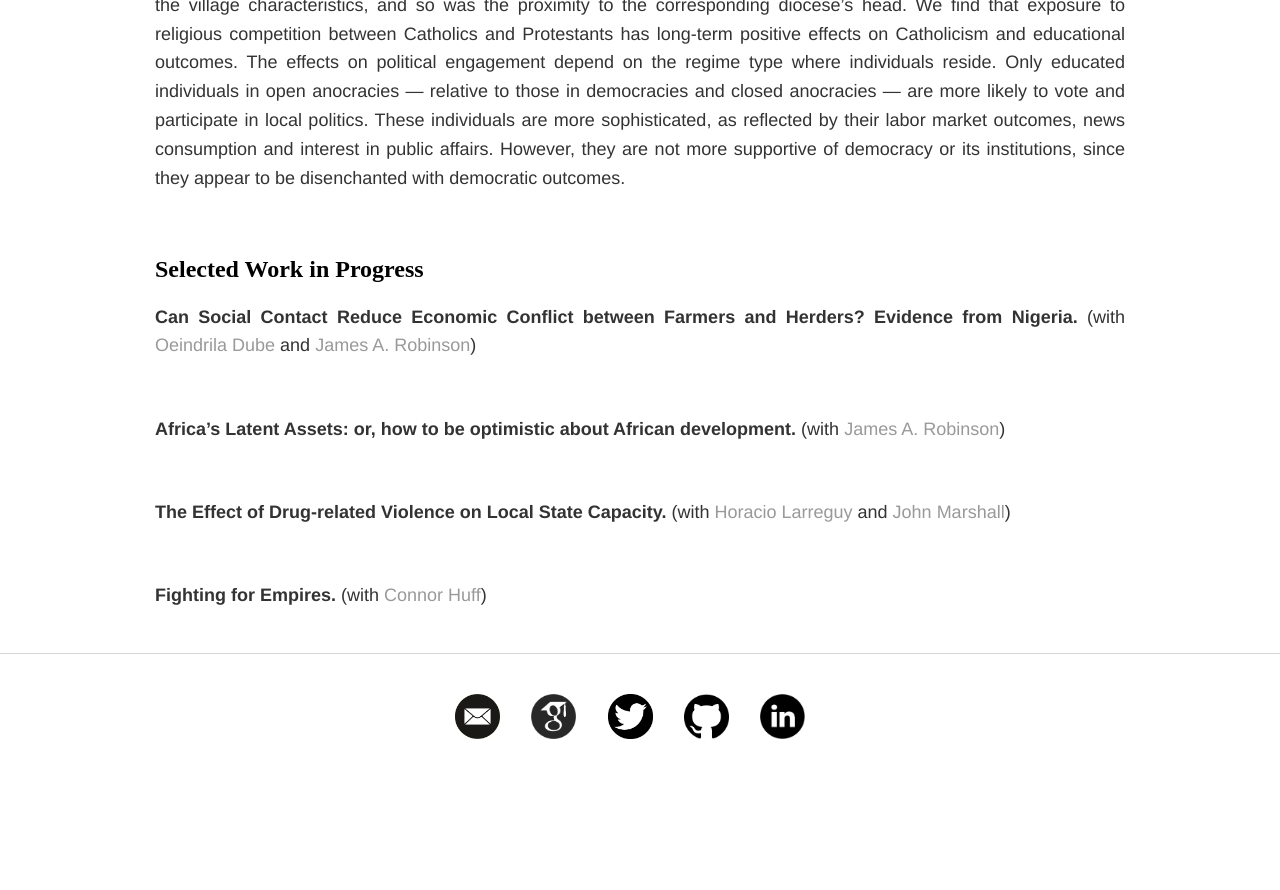
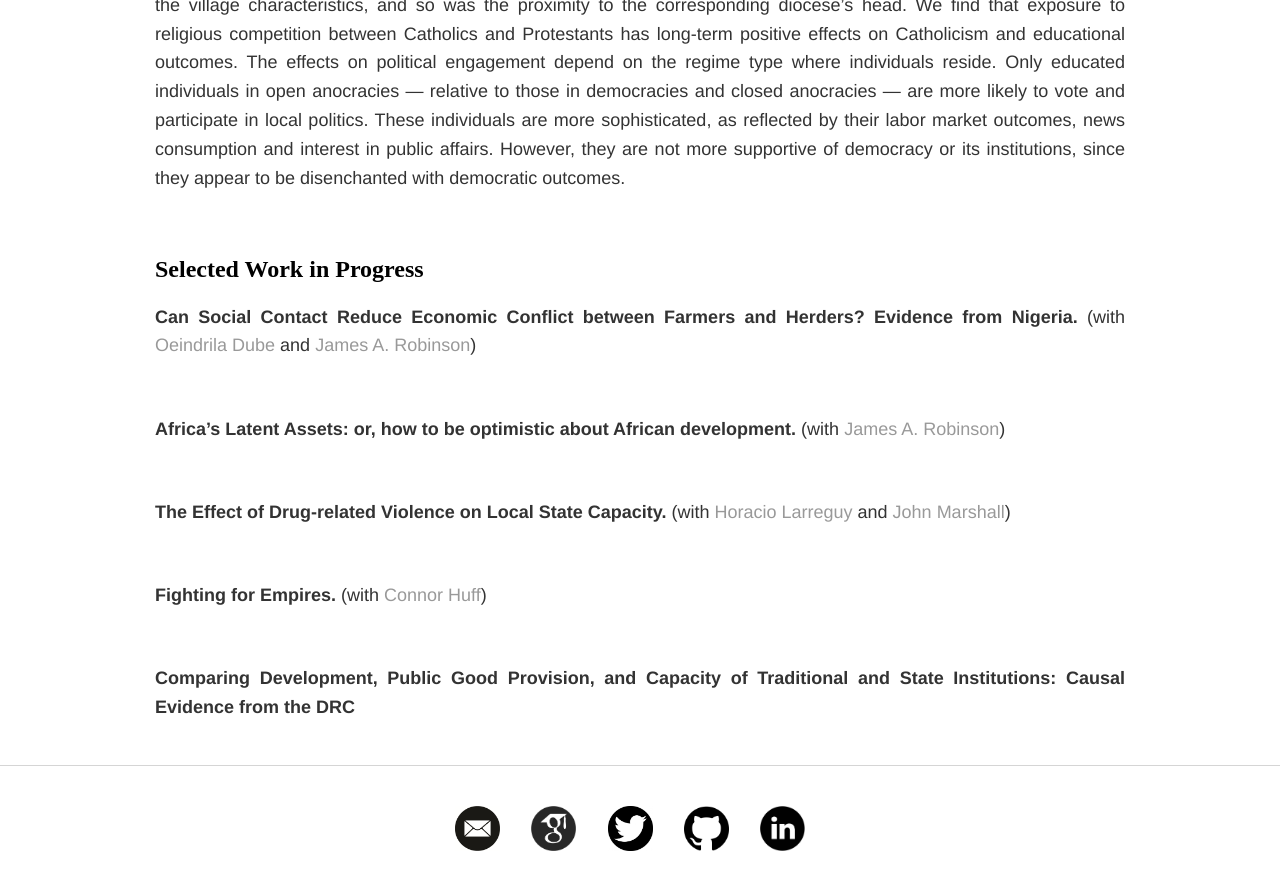
Before and after one commit to soeren-henn/soeren-henn.github.io, a Jekyll site: the page built from research/index.html, in a window 1280 px wide and 900 px high, scrolled down 3003 px. Shown: the top 890 px of the window. Built offline with Jekyll 4.4.1, drawn with Linux system fonts in a browser that asks for light colours; before the commit the page ends 3791 px from its top, so only the background shows below that.

Commit message:
Update index.html

```diff
--- a/research/index.html
+++ b/research/index.html
@@ -46,7 +46,7 @@ title: Research
 	</div>
 
 	<div class="paper">
-		<p><b>You Get What You Pay For? Can Certification Programs Contribute to Local State Capacity Strengthening?</b> (with <a href="https://sites.google.com/site/hlarreguy/" target="_blank">Horacio Larreguy</a> and <a href="http://polisci.columbia.edu/people/profile/1682" target="_blank">John Marshall</a>)</p>
+		<p><b>You Get What You Pay For? Can Certification Programs Contribute to Local State Capacity Strengthening?</b> (with <a href="https://sites.google.com/site/hlarreguy/" target="_blank">Horacio Larreguy</a> and <a href="https://polisci.columbia.edu/content/john-marshall" target="_blank">John Marshall</a>)</p>
 		<p><i>Abstract: </i>A large recent literature emphasizes the importance of weak state capacity in explaining low public service delivery. However, less is known about the incentives and ability of governments to overcome such a constraint. We develop a theoretical model highlighting how the short-term unobservability of state capacity investments constrains such investments and ultimately limits service delivery, as well as the potential of corruptible certification programs to break this bad equilibrium. We test the model's empirical predictions in the context of a Mexican federal program designed to increase municipal public service delivery by certifying state capacity and public good provision. Certification is self-assessed and corroborated by corruptible local third-party institutions. Our difference-in-differences estimates indicate that certification had no average effect on overall public service delivery by municipal governments. However, consistent with the model, certification led to lower overall service delivery in municipalities where the certifying third party was more likely to be corrupt and municipal incumbents are more likely to be corrupt.</p>
 		<a href="/files/Henn_Certification.pdf" class="btn btn-default pull-right" title="PDF">Download PDF</a>
 	</div>
@@ -67,11 +67,15 @@ title: Research
 	</div>
 
 	<div class="paper">
-		<p><b>The Effect of Drug-related Violence on Local State Capacity.</b> (with <a href="https://sites.google.com/site/hlarreguy/" target="_blank">Horacio Larreguy</a> and <a href="http://polisci.columbia.edu/people/profile/1682" target="_blank">John Marshall</a>)</p>
+		<p><b>The Effect of Drug-related Violence on Local State Capacity.</b> (with <a href="https://sites.google.com/site/hlarreguy/" target="_blank">Horacio Larreguy</a> and <a href="https://polisci.columbia.edu/content/john-marshall" target="_blank">John Marshall</a>)</p>
 	</div>
 
 	<div class="paper">
 		<p><b>Fighting for Empires.</b> (with <a href="https://connordhuff.com/" target="_blank">Connor Huff</a>)</p>
 	</div>
 
+	<div class="paper">
+		<p><b>Comparing Development, Public Good Provision, and Capacity of Traditional and State Institutions: Causal Evidence from the DRC</b> </p>
+	</div>
+
 </div>
```
